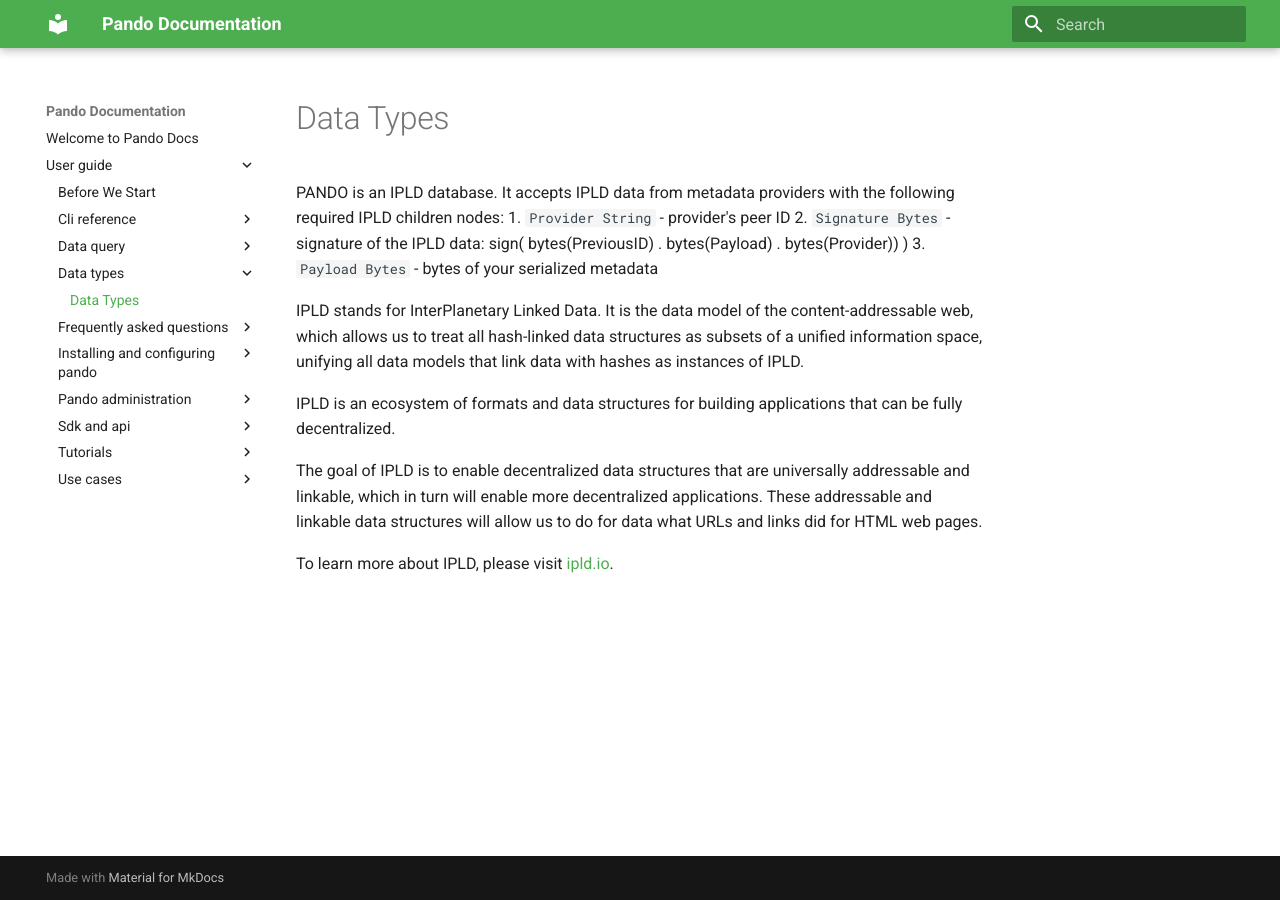
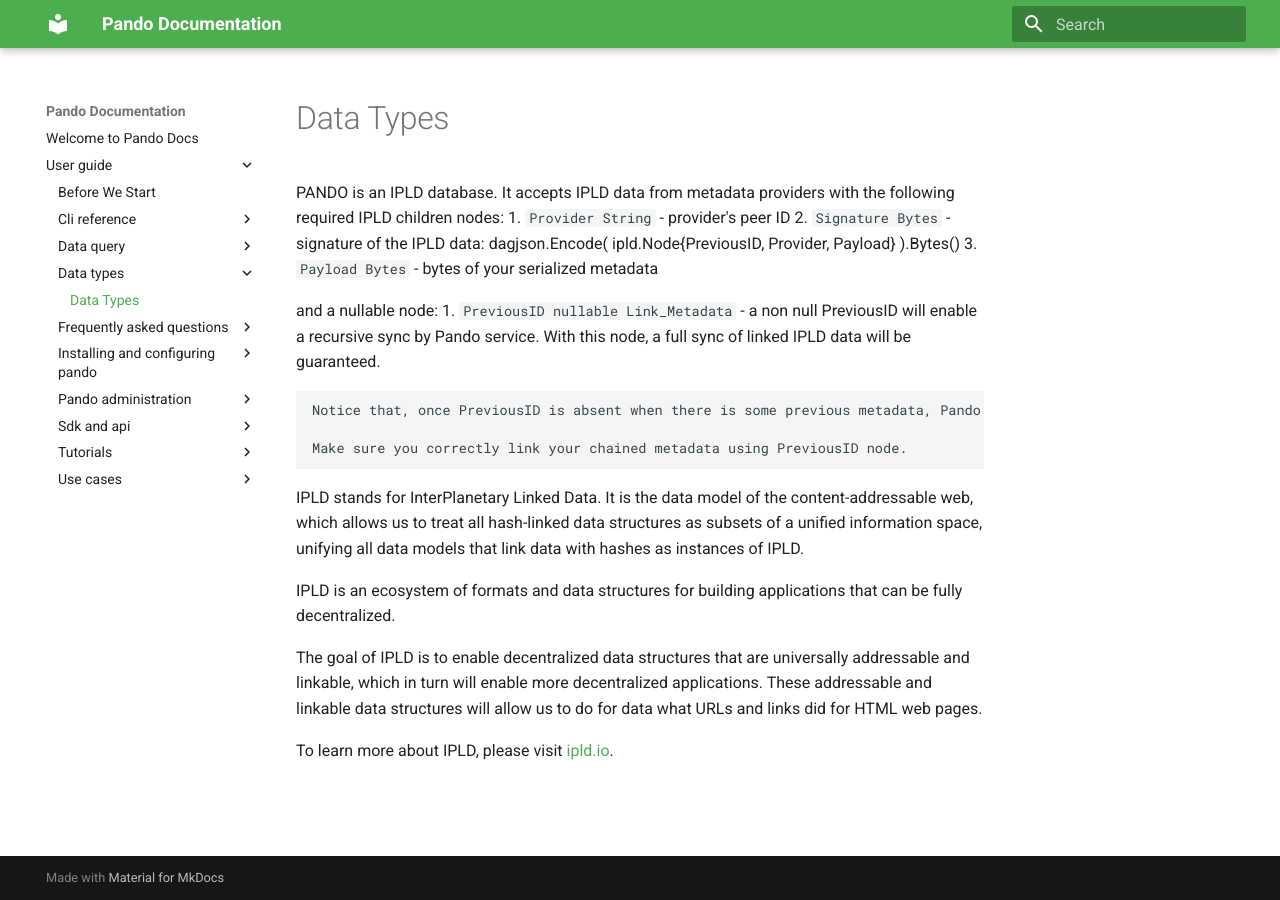
Before and after one commit to kenlabs/pando-doc, an MkDocs documentation site: the page built from docs/user-guide/data-types/index.md, in a window 1280 px wide. Built offline with MkDocs 1.6.1 and Material for MkDocs 9.7.7, drawn with Linux system fonts in a browser that asks for light colours.

Commit message:
updated signature method

````diff
--- a/docs/user-guide/data-types/index.md
+++ b/docs/user-guide/data-types/index.md
@@ -2,8 +2,17 @@
 
 PANDO is an IPLD database. It accepts IPLD data from metadata providers with the following required IPLD children nodes:
 1. `Provider String` - provider's peer ID
-2. `Signature Bytes` - signature of the IPLD data: sign( bytes(PreviousID) . bytes(Payload) . bytes(Provider)) )
+2. `Signature Bytes` - signature of the IPLD data: dagjson.Encode( ipld.Node{PreviousID, Provider, Payload} ).Bytes()
 3. `Payload Bytes`   - bytes of your serialized metadata
+
+and a nullable node:
+1. `PreviousID nullable Link_Metadata` - a non null PreviousID will enable a recursive sync by Pando service. With this node, a full sync of linked IPLD data will be guaranteed.
+
+```
+Notice that, once PreviousID is absent when there is some previous metadata, Pando makes no guarantee about the state of metadata published, as the recursive sync won't happen in this case.
+
+Make sure you correctly link your chained metadata using PreviousID node.
+```
 
 IPLD stands for InterPlanetary Linked Data. It is the data model of the content-addressable web, which allows us to treat all hash-linked data structures as subsets of a unified information space, unifying all data models that link data with hashes as instances of IPLD.
 
````
Also changed, not shown: docs/user-guide/installing-and-configuring-pando/configuring-pando.md (+1 -1 lines), docs/user-guide/tutorials/integrating-with-pando.md (+1 -1 lines).
